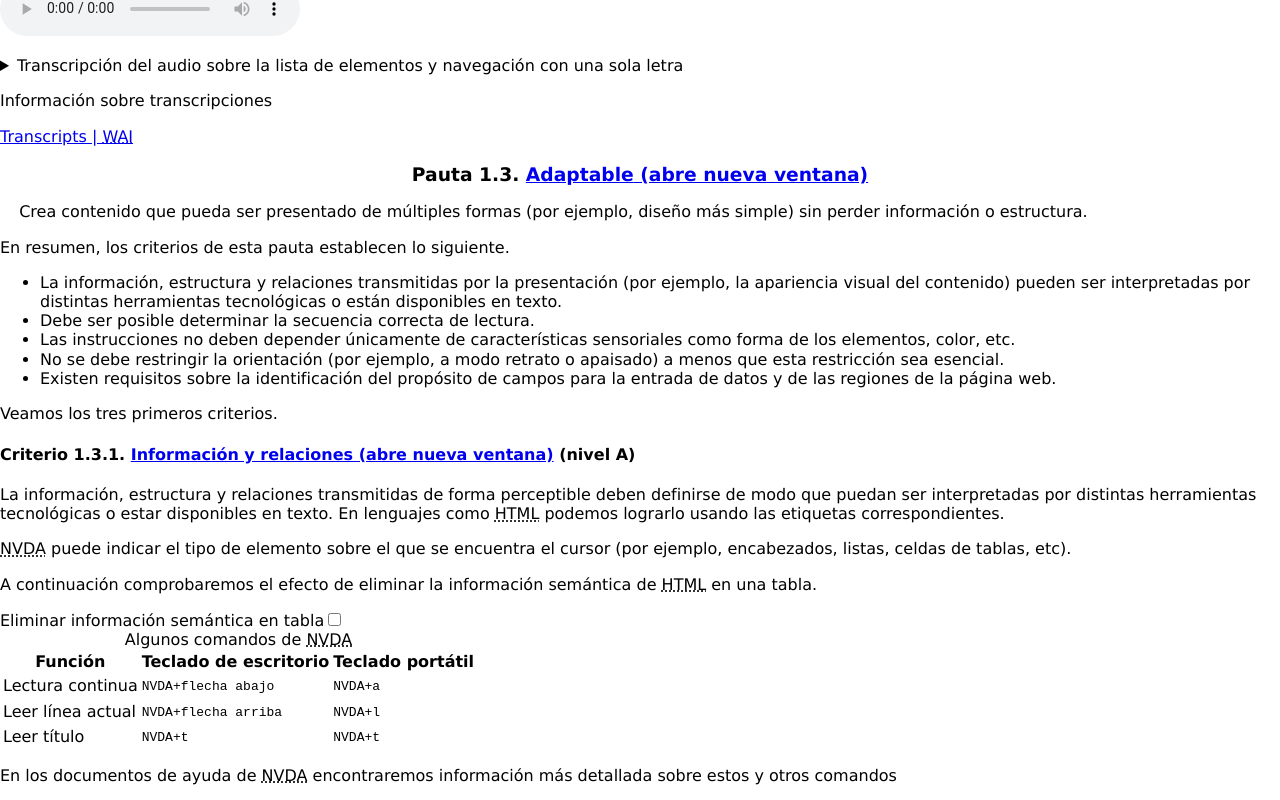
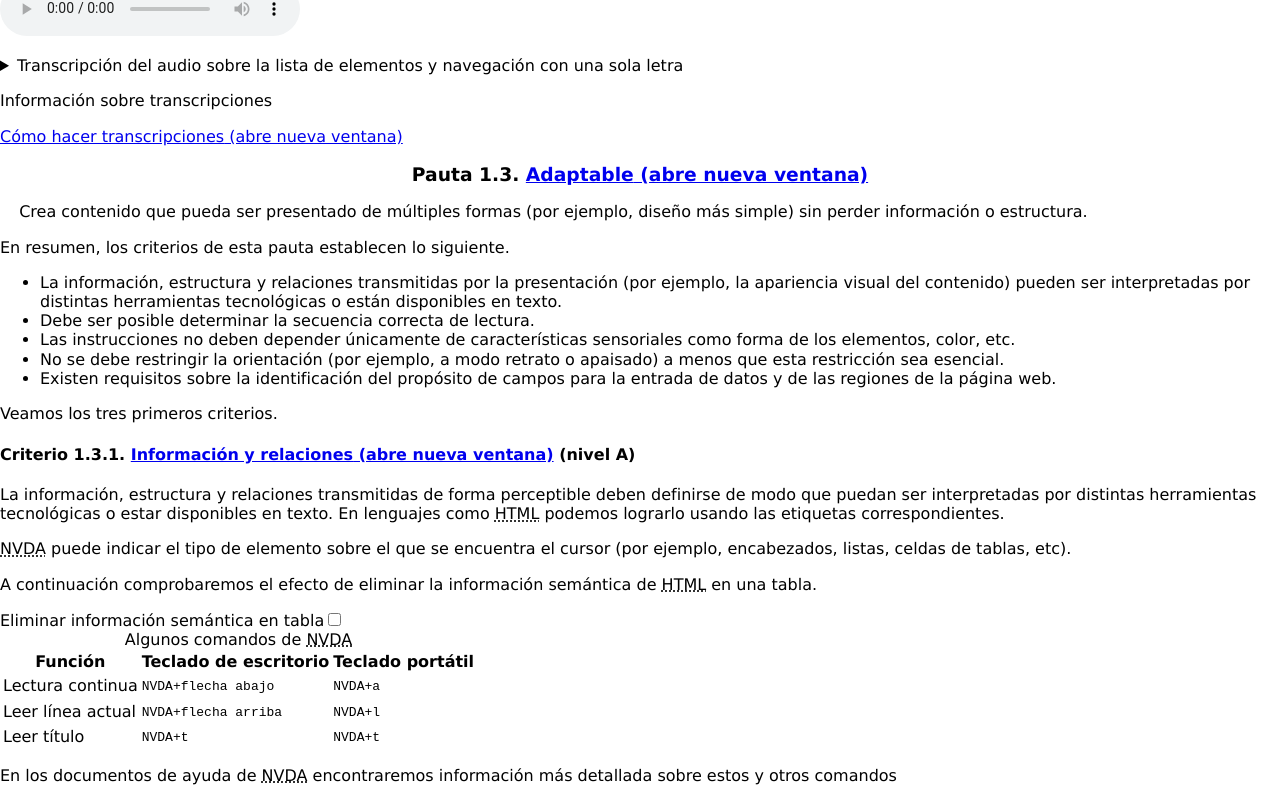
Before and after one commit to nvdaes/weba11y, a React (Create React App) app: page / in a window 1280 px wide. Shown: the part 2140-2940 px from the top of the page. Built offline with nearby package versions, Linux system fonts and the light colour scheme.

Commit message:
Add notes feature and minor fixes

```diff
--- a/src/components/complex/navigable.js
+++ b/src/components/complex/navigable.js
@@ -8,7 +8,7 @@ const Navigable = () => {
 		<p>Ofrece formas de ayudar a los usuarios a navegar, encontrar contenido y determinar dónde están.</p>
 		</blockquote>
 		<p>Esta pauta incluye criterios que generalmente se aplican a conjuntos de documentos o páginas web, y otros aplicables a páginas y documentos individuales.</p>
-		<p>Aquí nos centraremos en señalar criterios que podamos comprobar en esta página individual. Podemos encontrar ejemplos aplicables a conjuntos de páginas o documentos en la <a href="https://nvdaes.github.io" hrefLang="es">web de la comunidad hispanohablante de <abbr title="Non Visual Desktop Access">NVDA</abbr></a>. En concreto:</p>
+		<p>Aquí nos centraremos en señalar criterios que podamos comprobar en esta página individual. Podemos encontrar ejemplos aplicables a conjuntos de páginas o documentos en la <a href="https://nvdaes.github.io" hrefLang="es">web de la comunidad hispanohablante de <abbr title="Non Visual Desktop Access">NVDA</abbr> (abre nueva ventana)</a>. En concreto:</p>
 		<ul>
 		<li>Es posible omitir la lectura de bloques repetidos.</li>
 		<li>Existe más de una forma de encontrar una página en el sitio web (por ejemplo, enlaces y un buscador).</li>
--- a/src/components/complex/timeBasedMedia.js
+++ b/src/components/complex/timeBasedMedia.js
@@ -16,7 +16,6 @@ const TimeBasedMedia = () => {
 		<li>audiodescripción (simultánea o ampliada).</li>
 		</ul>
 		<p>Como ejemplo, compartimos un audio de Sergio Gómez en el que nos habla sobre la lista de elementos y la navegación con una sola letra. También incluimos la transcripción del audio, como indica el <ExternalLink href="https://www.w3.org/TR/WCAG21/#audio-only-and-video-only-prerecorded" contents="criterio 1.2.1" />.</p>
-
 		<p id="audio">Audio sobre la lista de elementos y la navegación con una sola letra (Sergio Gómez)</p>
 		<p>
 		<audio aria-labelledby="audio" controls src="https://drive.google.com/uc?export=download&id=103Ckiv16LBIFU0eH9kP2ZQ-uF5Yo9mEQ">Tu navegador no admite audio</audio>
@@ -53,10 +52,7 @@ const TimeBasedMedia = () => {
 		<aside aria-labelledby="transcript">
 		<p id="transcript">Información sobre transcripciones</p>
 		<p>
-			<a href="https://www.w3.org/WAI/media/av/transcripts" hrefLang="en" lang="en" target="_blank"
-		rel="noopener noreferrer"
-		>Transcripts | <abbr title="Web Accessibility Initiative">WAI</abbr>
-		</a>
+		<ExternalLink href="https://www.w3.org/WAI/media/av/transcripts" contents="Cómo hacer transcripciones" />
 		</p>
 		</aside>
 		</>
--- /dev/null
+++ b/src/components/landmarks/aside.js
@@ -0,0 +1,16 @@
+const Aside = () => {
+	return (
+		<>
+		<aside aria-labelledby="asideAccessibilityInfo">
+		<h2 id="asideAccessibilityInfo">Información adicional sobre accesibilidad</h2>
+		<ul>
+		<li><a href="https://www.w3.org/WAI" hrefLang="en"><abbr title="Web Accessibility Initiative">WAI</abbr> (abre nueva ventana)</a></li>
+		<li> <a href="https://daisy.org">Consorcio <abbr title="Digital Accessible Information System">DAISY</abbr></a></li>
+		<li> <a href="https://edrlab.org"><abbr title="European Digital Reading Lab">EDRLab</abbr></a></li>
+		</ul>
+		</aside>
+		</>
+	);
+}
+
+export default Aside;
--- a/src/components/landmarks/main.js
+++ b/src/components/landmarks/main.js
@@ -32,6 +32,7 @@ import InputAssistance from '../complex/inputAssistance';
 import Robust from '../complex/robust';
 import Compatible from '../complex/compatible';
 import StatusMessages from '../complex/statusMessages';
+import Aside from './aside';
 import Footer from './footer';
 
 const Main = () => {
@@ -72,6 +73,7 @@ const Main = () => {
 		<Robust />
 		<Compatible />
 		<StatusMessages />
+		<Aside />
 		<Footer />
 		</main>
 		</>
```
